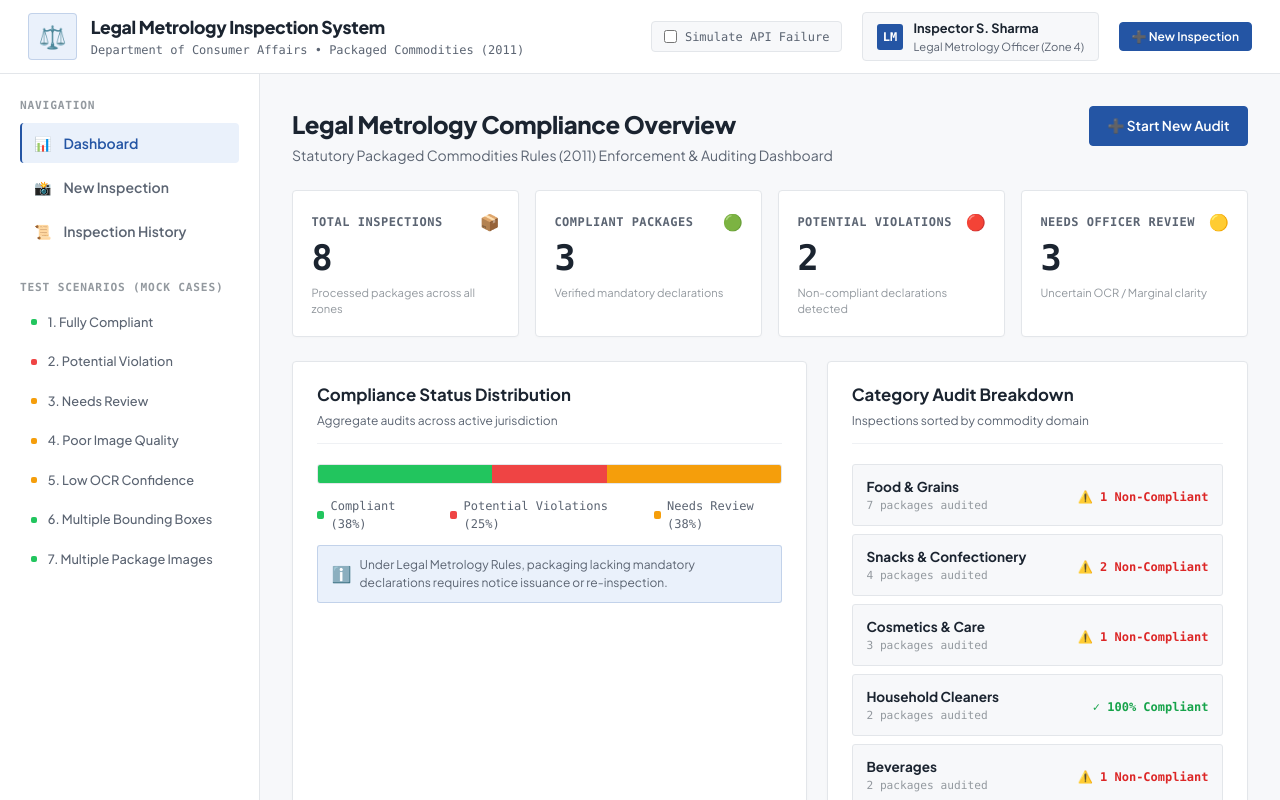
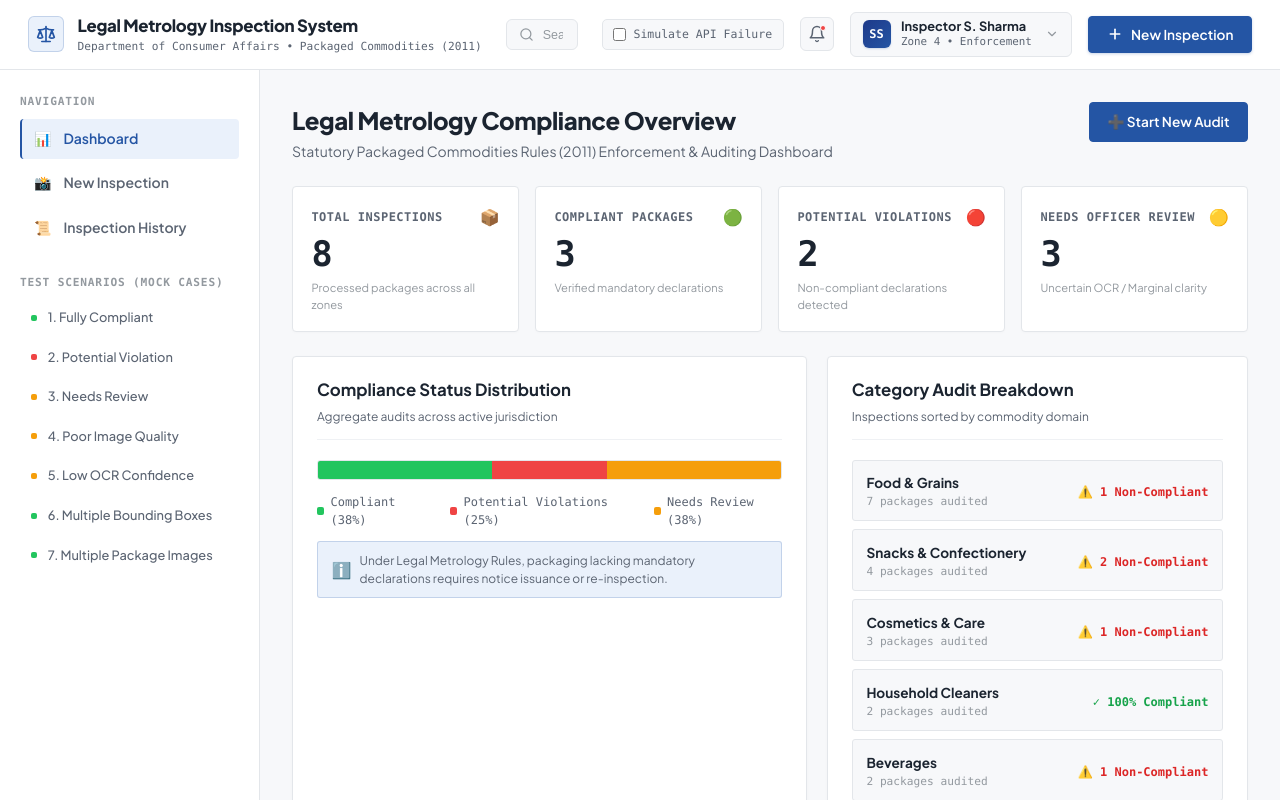
Before and after one commit to sathwikgampa/legal-metrology-compliance, a React (Vite) app in the folder frontend/: page / in a window 1280 px wide. Shown: the top 800 px of the page. Built offline with nearby package versions, Linux system fonts and the light colour scheme.

Commit message:
feat(ui): elevate top navbar with quick search, officer profile and high-priority action button

```diff
--- a/frontend/src/App.css
+++ b/frontend/src/App.css
@@ -128,17 +128,25 @@ body {
   color: inherit;
 }
 
-.brand-badge {
-  font-size: 1.4rem;
+.brand-badge-box {
+  width: 36px;
+  height: 36px;
   background-color: var(--accent-soft);
   border: 1px solid rgba(36, 85, 164, 0.2);
-  padding: 0.35rem 0.6rem;
-  border-radius: 4px;
+  display: flex;
+  align-items: center;
+  justify-content: center;
+  border-radius: 6px;
+  color: var(--accent);
+}
+
+.brand-icon-svg {
+  color: var(--accent);
 }
 
 .brand-title {
   display: block;
-  font-size: 1.1rem;
+  font-size: 1.05rem;
   font-weight: 800;
   letter-spacing: -0.3px;
   color: var(--ink);
@@ -146,49 +154,131 @@ body {
 
 .brand-sub {
   display: block;
-  font-size: 0.75rem;
-  color: var(--ink-soft);
-  font-family: var(--font-mono);
+  font-size: 0.7rem;
+  color: var(--ink-soft);
+  font-family: var(--font-mono);
+}
+
+/* Navbar Center: Global Quick Search */
+.navbar-center {
+  flex: 1;
+  max-width: 420px;
+  margin: 0 1.5rem;
+}
+
+.navbar-search-form {
+  position: relative;
+  display: flex;
+  align-items: center;
+  width: 100%;
+}
+
+.navbar-search-icon {
+  position: absolute;
+  left: 0.85rem;
+  color: var(--ink-faint);
+  pointer-events: none;
+}
+
+.navbar-search-input {
+  width: 100%;
+  padding: 0.45rem 0.85rem 0.45rem 2.25rem;
+  background-color: var(--paper);
+  border: 1px solid var(--line);
+  border-radius: 6px;
+  font-size: 0.8rem;
+  color: var(--ink);
+  transition: all 0.15s ease;
+}
+
+.navbar-search-input:focus {
+  outline: none;
+  background-color: #FFFFFF;
+  border-color: var(--accent);
+  box-shadow: 0 0 0 3px rgba(36, 85, 164, 0.08);
+}
+
+.navbar-search-input::placeholder {
+  color: var(--ink-faint);
+  font-size: 0.78rem;
 }
 
 .navbar-right {
   display: flex;
   align-items: center;
-  gap: 1.25rem;
+  gap: 1rem;
 }
 
 .sim-toggle-block {
   background-color: var(--paper);
+  padding: 0.35rem 0.65rem;
+  border-radius: 5px;
+  border: 1px solid var(--line);
+}
+
+.sim-toggle-label {
+  display: flex;
+  align-items: center;
+  gap: 0.45rem;
+  font-size: 0.72rem;
+  color: var(--ink-soft);
+  cursor: pointer;
+  font-family: var(--font-mono);
+}
+
+.nav-icon-btn {
+  position: relative;
+  width: 34px;
+  height: 34px;
+  display: flex;
+  align-items: center;
+  justify-content: center;
+  background: var(--paper);
+  border: 1px solid var(--line);
+  border-radius: 6px;
+  color: var(--ink-soft);
+  cursor: pointer;
+  transition: all 0.15s ease;
+}
+
+.nav-icon-btn:hover {
+  background-color: var(--accent-soft);
+  color: var(--accent);
+  border-color: rgba(36, 85, 164, 0.25);
+}
+
+.notification-dot {
+  position: absolute;
+  top: 7px;
+  right: 7px;
+  width: 6px;
+  height: 6px;
+  background-color: var(--bad);
+  border-radius: 50%;
+  border: 1.5px solid var(--paper-raised);
+}
+
+.officer-profile-badge {
+  display: flex;
+  align-items: center;
+  gap: 0.65rem;
+  background-color: var(--paper);
   padding: 0.35rem 0.75rem;
-  border-radius: 4px;
-  border: 1px solid var(--line);
-}
-
-.sim-toggle-label {
-  display: flex;
-  align-items: center;
-  gap: 0.5rem;
-  font-size: 0.75rem;
-  color: var(--ink-soft);
+  border-radius: 6px;
+  border: 1px solid var(--line);
   cursor: pointer;
-  font-family: var(--font-mono);
-}
-
-.officer-profile-badge {
-  display: flex;
-  align-items: center;
-  gap: 0.65rem;
-  background-color: var(--paper);
-  padding: 0.35rem 0.85rem;
-  border-radius: 4px;
-  border: 1px solid var(--line);
+  transition: border-color 0.15s ease;
+}
+
+.officer-profile-badge:hover {
+  border-color: rgba(36, 85, 164, 0.3);
 }
 
 .officer-avatar {
-  width: 26px;
-  height: 26px;
-  border-radius: 3px;
-  background: var(--accent);
+  width: 28px;
+  height: 28px;
+  border-radius: 6px;
+  background: linear-gradient(135deg, #1e3a8a, #2455A4);
   color: white;
   font-size: 0.75rem;
   font-weight: 800;
@@ -196,6 +286,7 @@ body {
   align-items: center;
   justify-content: center;
   font-family: var(--font-mono);
+  box-shadow: 0 1px 2px rgba(36, 85, 164, 0.2);
 }
 
 .officer-info {
@@ -207,11 +298,38 @@ body {
   font-size: 0.8rem;
   font-weight: 700;
   color: var(--ink);
+  line-height: 1.2;
 }
 
 .officer-role {
-  font-size: 0.7rem;
-  color: var(--ink-soft);
+  font-size: 0.68rem;
+  color: var(--ink-soft);
+  font-family: var(--font-mono);
+}
+
+.officer-dropdown-caret {
+  color: var(--ink-faint);
+  margin-left: 0.2rem;
+}
+
+.btn-navbar-action {
+  background-color: var(--accent);
+  color: #FFFFFF;
+  padding: 0.45rem 0.95rem;
+  font-size: 0.82rem;
+  font-weight: 700;
+  border-radius: 6px;
+  display: flex;
+  align-items: center;
+  gap: 0.45rem;
+  box-shadow: 0 1px 3px rgba(36, 85, 164, 0.25);
+  transition: all 0.15s ease;
+}
+
+.btn-navbar-action:hover {
+  background-color: var(--accent-hover);
+  box-shadow: 0 2px 6px rgba(36, 85, 164, 0.35);
+  transform: translateY(-1px);
 }
 
 /* App Main Layout Grid */
--- a/frontend/src/components/Navbar.jsx
+++ b/frontend/src/components/Navbar.jsx
@@ -1,10 +1,12 @@
 import React, { useState } from 'react';
 import { Link, useNavigate } from 'react-router-dom';
+import { Scale, Plus, Search, Bell, ChevronDown, AlertCircle } from 'lucide-react';
 import { setSimulateNetworkError, getSimulateNetworkError } from '../services/api';
 
 export default function Navbar() {
   const navigate = useNavigate();
   const [errorSimulated, setErrorSimulated] = useState(getSimulateNetworkError());
+  const [searchQuery, setSearchQuery] = useState('');
 
   const handleToggleError = () => {
     const next = !errorSimulated;
@@ -12,16 +14,38 @@ export default function Navbar() {
     setSimulateNetworkError(next);
   };
 
+  const handleSearchSubmit = (e) => {
+    e.preventDefault();
+    if (searchQuery.trim()) {
+      navigate(`/history?q=${encodeURIComponent(searchQuery.trim())}`);
+    }
+  };
+
   return (
     <header className="app-navbar" role="banner">
       <div className="navbar-left">
         <Link to="/" className="navbar-brand">
-          <span className="brand-badge">⚖️</span>
+          <div className="brand-badge-box">
+            <Scale className="brand-icon-svg" size={20} />
+          </div>
           <div className="brand-text-block">
             <span className="brand-title">Legal Metrology Inspection System</span>
             <span className="brand-sub">Department of Consumer Affairs • Packaged Commodities (2011)</span>
           </div>
         </Link>
+      </div>
+
+      <div className="navbar-center">
+        <form className="navbar-search-form" onSubmit={handleSearchSubmit}>
+          <Search size={15} className="navbar-search-icon" />
+          <input
+            type="text"
+            className="navbar-search-input"
+            placeholder="Search inspections, dockets, brands..."
+            value={searchQuery}
+            onChange={(e) => setSearchQuery(e.target.value)}
+          />
+        </form>
       </div>
 
       <div className="navbar-right">
@@ -37,19 +61,29 @@ export default function Navbar() {
           </label>
         </div>
 
+        {/* Notifications Icon Button */}
+        <button className="nav-icon-btn" title="Statutory Alerts & Notifications" aria-label="Notifications">
+          <Bell size={18} />
+          <span className="notification-dot" />
+        </button>
+
+        {/* User Profile Info */}
         <div className="officer-profile-badge">
-          <div className="officer-avatar">LM</div>
+          <div className="officer-avatar" aria-hidden="true">SS</div>
           <div className="officer-info">
             <span className="officer-name">Inspector S. Sharma</span>
-            <span className="officer-role">Legal Metrology Officer (Zone 4)</span>
+            <span className="officer-role">Zone 4 • Enforcement</span>
           </div>
+          <ChevronDown size={14} className="officer-dropdown-caret" />
         </div>
 
+        {/* High-priority "+ New Inspection" Action Button */}
         <button
-          className="btn btn-primary btn-sm"
+          className="btn btn-primary btn-navbar-action"
           onClick={() => navigate('/inspections/new')}
         >
-          ➕ New Inspection
+          <Plus size={16} strokeWidth={2.5} />
+          <span>New Inspection</span>
         </button>
       </div>
     </header>
```
